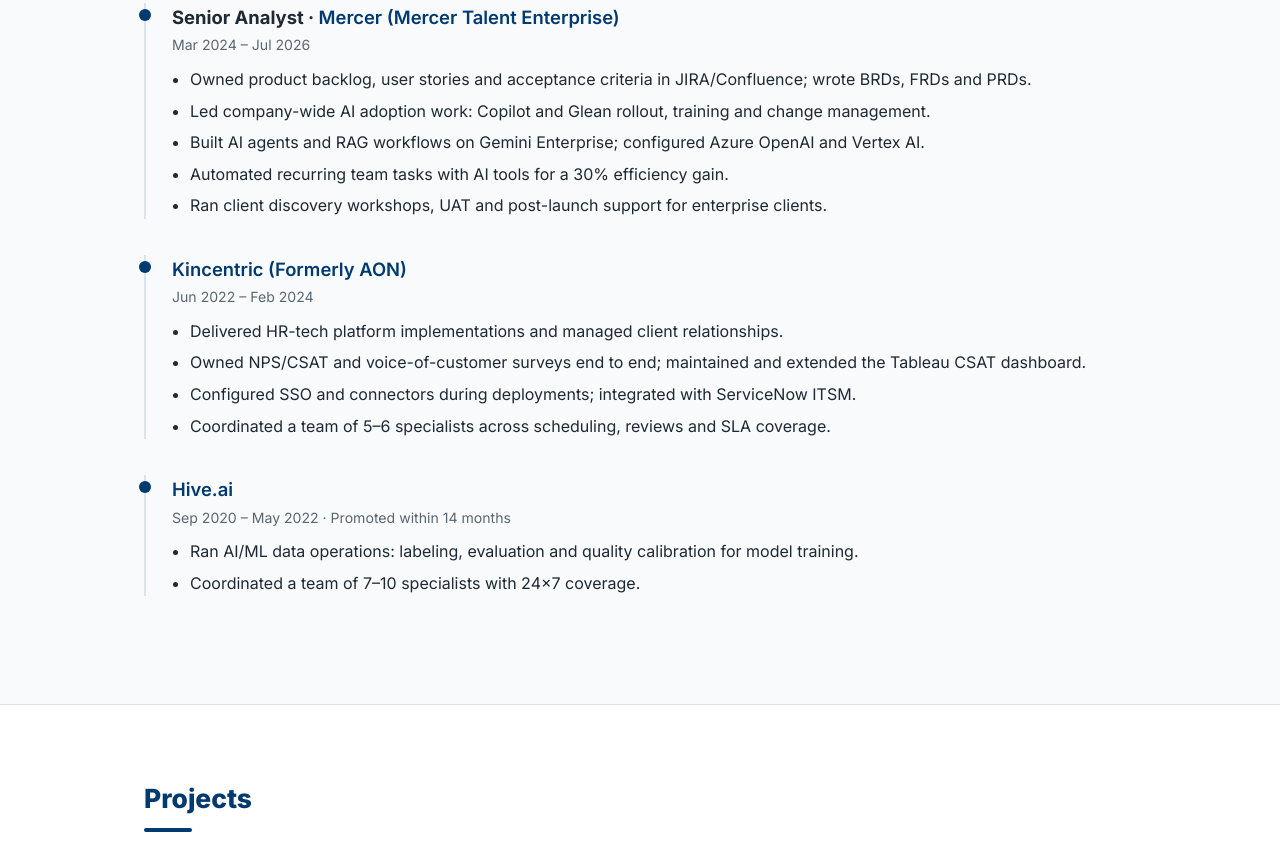
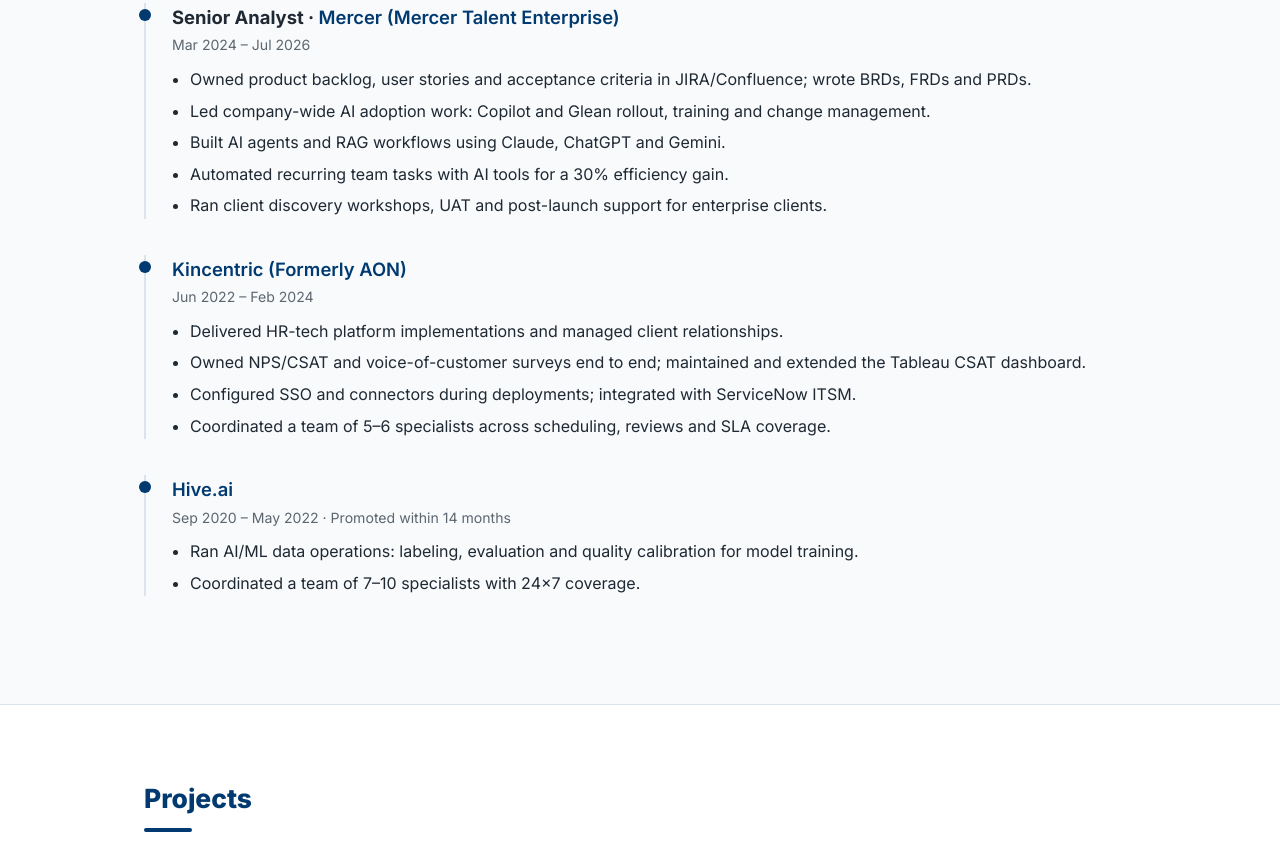
Before and after one commit to utkarshkashyap501/utkarshkashyap501.github.io, a plain HTML site: page index.html in a window 1280 px wide. Shown: the part 1278-2139 px from the top of the page. Drawn offline with Linux system fonts and the light colour scheme.

Commit message:
Update AI tools in Mercer experience

```diff
--- a/index.html
+++ b/index.html
@@ -141,7 +141,7 @@
       <ul>
         <li>Owned product backlog, user stories and acceptance criteria in JIRA/Confluence; wrote BRDs, FRDs and PRDs.</li>
         <li>Led company-wide AI adoption work: Copilot and Glean rollout, training and change management.</li>
-        <li>Built AI agents and RAG workflows on Gemini Enterprise; configured Azure OpenAI and Vertex AI.</li>
+        <li>Built AI agents and RAG workflows using Claude, ChatGPT and Gemini.</li>
         <li>Automated recurring team tasks with AI tools for a 30% efficiency gain.</li>
         <li>Ran client discovery workshops, UAT and post-launch support for enterprise clients.</li>
       </ul>
```
